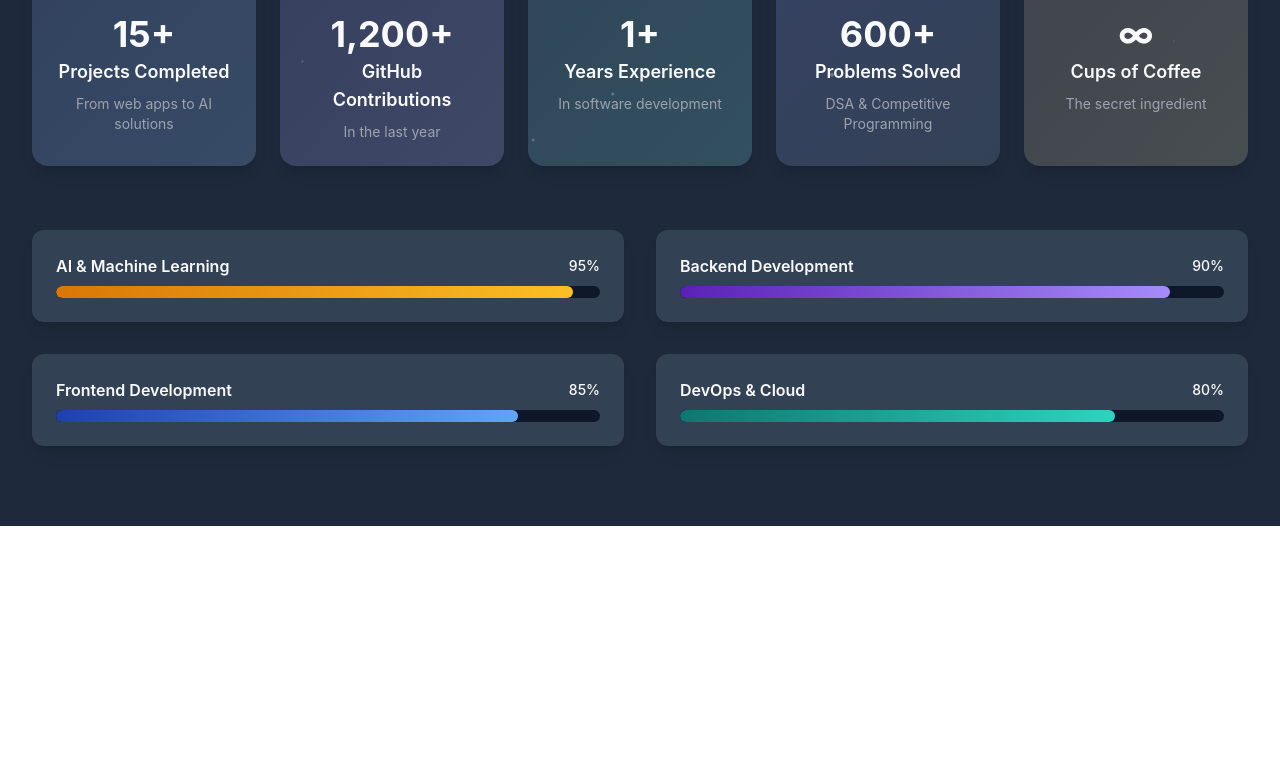
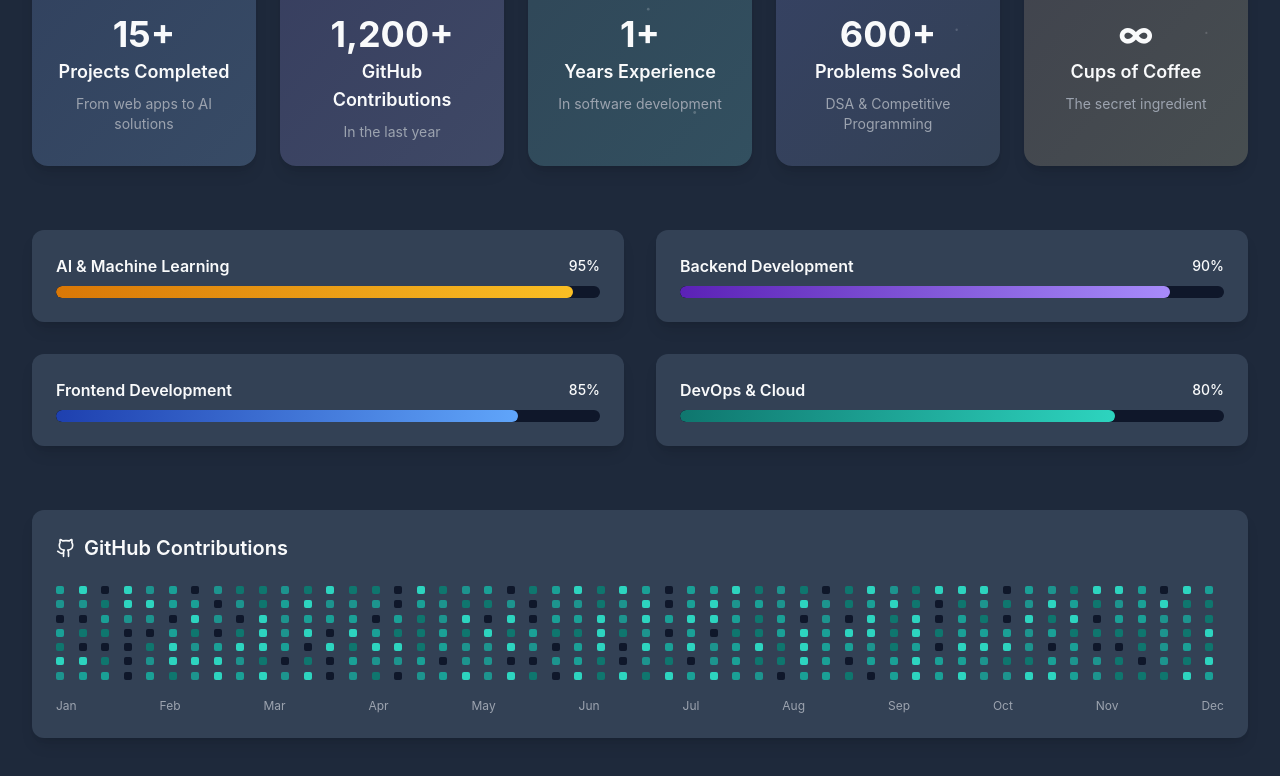
Before and after one commit to YashSakhareliya/Portfolio, a React (Vite) app: page / in a window 1280 px wide. Shown: the part 1614-2390 px from the top of the page. Before the commit the page ends 2140 px from the top, so only its background shows below. Built offline with nearby package versions, Linux system fonts and the light colour scheme.

Commit message:
add Github Contribution Graph

```diff
--- a/src/components/About.jsx
+++ b/src/components/About.jsx
@@ -258,6 +258,88 @@ const About = () => {
                     ))}
                 </div>
 
+
+                    {/* GitHub contribution graph visualization */}
+                <motion.div
+                    initial={{ opacity: 0, y: 20 }}
+                    whileInView={{ opacity: 1, y: 0 }}
+                    transition={{ duration: 0.5, delay: 0.3 }}
+                    viewport={{ once: true }}
+                    className={`mt-16 ${
+                    isDarkMode ? 'bg-dark-bg-tertiary' : 'bg-white'
+                    } rounded-xl p-6 shadow-lg`}
+                >
+                    <h4 className="text-xl font-semibold mb-6 flex items-center gap-2">
+                    <Github className="w-5 h-5" />
+                    GitHub Contributions
+                    </h4>
+
+                    <div className="overflow-hidden">
+                    <div className="grid grid-cols-52 gap-1 h-24">
+                        {[...Array(52)].map((_, weekIndex) => (
+                        <div key={weekIndex} className="grid grid-rows-7 gap-1">
+                            {[...Array(7)].map((_, dayIndex) => {
+                            // Generate random contribution intensity (0-4)
+                            const intensity = Math.floor(Math.random() * 5);
+                            let bgColor;
+
+                            if (isDarkMode) {
+                                switch(intensity) {
+                                case 0: bgColor = 'bg-dark-bg-primary'; break;
+                                case 1: bgColor = 'bg-web3-teal-dark'; break;
+                                case 2: bgColor = 'bg-web3-teal/70'; break;
+                                case 3: bgColor = 'bg-web3-teal/80'; break;
+                                case 4: bgColor = 'bg-web3-teal-glow'; break;
+                                default: bgColor = 'bg-dark-bg-primary';
+                                }
+                            } else {
+                                switch(intensity) {
+                                case 0: bgColor = 'bg-gray-200'; break;
+                                case 1: bgColor = 'bg-green-200'; break;
+                                case 2: bgColor = 'bg-green-300'; break;
+                                case 3: bgColor = 'bg-green-400'; break;
+                                case 4: bgColor = 'bg-green-500'; break;
+                                default: bgColor = 'bg-gray-200';
+                                }
+                            }
+
+                            return (
+                                <motion.div
+                                key={dayIndex}
+                                initial={{ opacity: 0 }}
+                                whileInView={{ opacity: 1 }}
+                                transition={{
+                                    duration: 0.2,
+                                    delay: (weekIndex * 7 + dayIndex) * 0.005
+                                }}
+                                viewport={{ once: true }}
+                                className={`w-2 h-2 rounded-sm ${bgColor}`}
+                                whileHover={{ scale: 1.5 }}
+                                />
+                            );
+                            })}
+                        </div>
+                        ))}
+                    </div>
+                    </div>
+
+                    <div className={`mt-4 flex justify-between text-xs ${
+                    isDarkMode ? 'text-gray-400' : 'text-gray-500'
+                    }`}>
+                    <span>Jan</span>
+                    <span>Feb</span>
+                    <span>Mar</span>
+                    <span>Apr</span>
+                    <span>May</span>
+                    <span>Jun</span>
+                    <span>Jul</span>
+                    <span>Aug</span>
+                    <span>Sep</span>
+                    <span>Oct</span>
+                    <span>Nov</span>
+                    <span>Dec</span>
+                    </div>
+                </motion.div>
             </motion.div>
         </div>
     </section>
```
